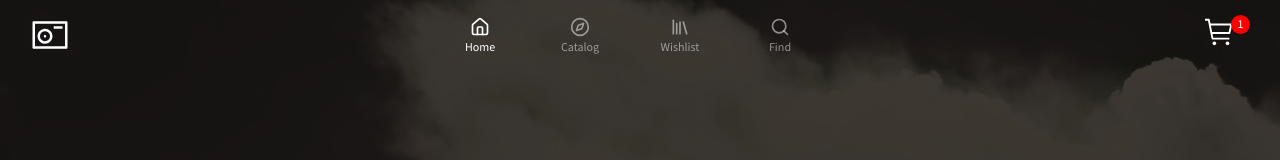
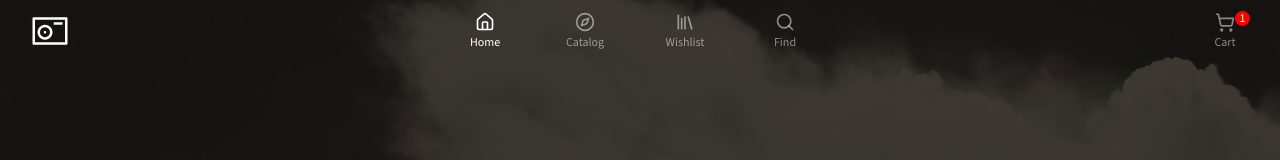
Before and after one commit to CheraHamza/Rent-A-Film, a React (Vite) app: page /home in a window 1280 px wide. Shown: the top 160 px of the page. Built offline with nearby package versions, Linux system fonts and the light colour scheme.

Commit message:
refactor to use lucide icon and improve styling consistency

```diff
--- a/src/components/CartIcon.jsx
+++ b/src/components/CartIcon.jsx
@@ -1,32 +1,46 @@
 import styled from "styled-components";
-import shoppingcart from "/Icons/shopping-cart.svg";
 import Button from "./Button";
-import { useNavigate } from "react-router-dom";
+import { useNavigate, useLocation } from "react-router-dom";
+import { ShoppingCartIcon } from "lucide-react";
 
 const StyledCart = styled(Button)`
-	width: 60px;
-	height: 60px;
+	width: 50px;
+	height: 50px;
 	position: relative;
 
-	& img,
-	span {
-		transition: opacity 0.15s ease-in-out;
+	display: flex;
+	flex-direction: column;
+	align-items: center;
+	justify-content: center;
+
+	padding: 5px;
+
+	border: none;
+	border-radius: 3px;
+
+	color: rgb(255, 255, 255, 0.5);
+
+	.lucide {
+		width: 20px;
 	}
 
-	&:hover img,
-	&:hover span {
-		opacity: 0.5;
+	span {
+		font-size: 12px;
+	}
+
+	&:hover {
+		background-color: rgb(255, 255, 255, 0.5);
+		color: black;
+	}
+
+	&.active {
+		color: white;
 	}
 `;
 
-const StyledImg = styled.img`
-	width: 30px;
-	height: 30px;
-`;
-
 const Counter = styled.span`
-	width: 19px;
-	height: 19px;
+	width: 15px;
+	height: 15px;
 
 	font-size: 12px;
 
@@ -35,7 +49,7 @@ const Counter = styled.span`
 	align-items: center;
 
 	position: absolute;
-	top: 10px;
+	top: 5px;
 	right: 0px;
 
 	background-color: red;
@@ -43,17 +57,20 @@ const Counter = styled.span`
 	border-radius: 50px;
 `;
 
-const CartIcon = ({ count = 2 }) => {
+const CartIcon = ({ count = 0 }) => {
 	const navigate = useNavigate();
+	const location = useLocation();
+	const pathname = location.pathname.split("/")[1];
 
 	return (
 		<StyledCart
+			className={pathname === "cart" ? "active" : ""}
 			onClick={() => {
 				navigate("/cart");
 			}}
-			className="borderless"
 		>
-			<StyledImg src={shoppingcart} alt="shopping cart"></StyledImg>
+			<ShoppingCartIcon />
+			<span>Cart</span>
 			<Counter>{count}</Counter>
 		</StyledCart>
 	);
```
Also changed, not shown: public/Icons/searchIcon.svg (deleted), public/Icons/shopping-cart.svg (deleted).
